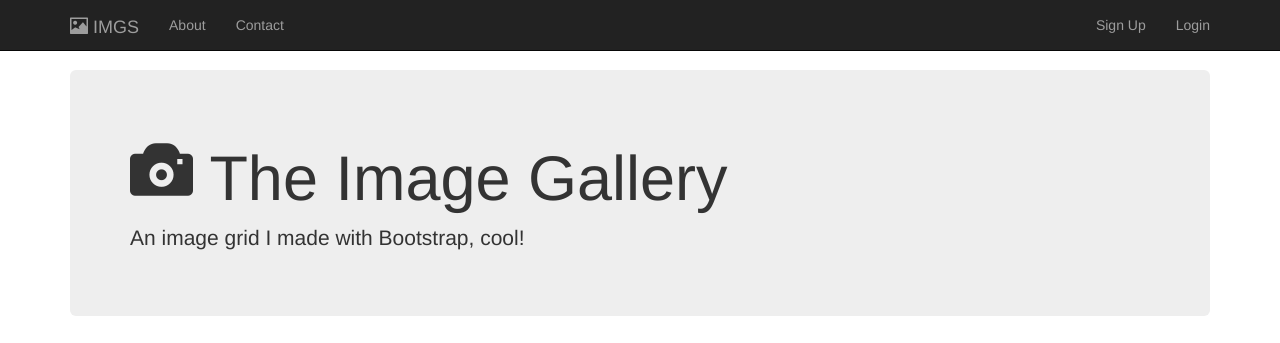
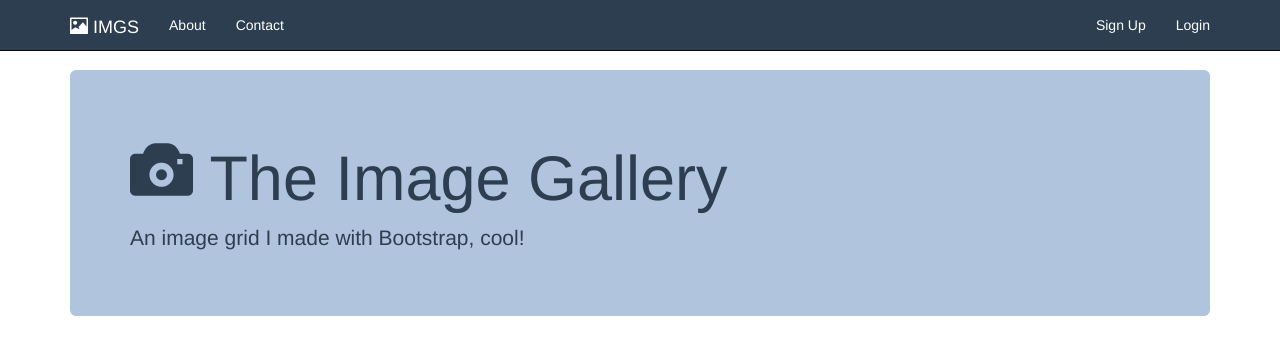
Before and after one commit to reenamn/WebDevBootCamp, a plain HTML site: page gallery.html in a window 1280 px wide. Shown: the top 343 px of the page. Drawn offline with nearby package versions, Linux system fonts and the light colour scheme.

Commit message:
gallery pt2 half

```diff
--- a/gallery.css
+++ b/gallery.css
@@ -7,3 +7,20 @@
 body{
 	padding-top: 70px;
 }
+
+.jumbotron{
+	color: #2c3e50;
+	background-color: lightsteelblue;
+}
+
+.navbar-inverse{
+	background-color: #2c3e50;
+}
+
+.navbar-inverse .navbar-nav>li>a {
+    color: white;
+}
+
+.navbar-inverse .navbar-brand {
+    color: white;
+}
--- a/gallery.html
+++ b/gallery.html
@@ -2,12 +2,15 @@
 <html>
 <head>
 	<title>Image Gallery</title>
-	<!-- Latest compiled and minified CSS -->
+	<!-- Latest compiled and minified BOOTSTRAP CSS-->
 	<link rel="stylesheet" href="https://maxcdn.bootstrapcdn.com/bootstrap/3.3.7/css/bootstrap.min.css" integrity="sha384-BVYiiSIFeK1dGmJRAkycuHAHRg32OmUcww7on3RYdg4Va+PmSTsz/K68vbdEjh4u" crossorigin="anonymous">
 
-	<!-- CSS STYLES-->
+<!-- *** IT IS IMPORTANT THAT YOUR CSS STYLES IS AFTER BOOTSTRAP CSS ***-->
+<!-- *** THIS WAY YOU CAN OVERWRITE BOOTSTRAP CSS *** -->
+	<!--MY CSS STYLES-->
 	<link rel="stylesheet" type="text/css" href="gallery.css">
-
+	<!-- Font Awesome CDN -->
+	<script defer src="https://use.fontawesome.com/releases/v5.0.6/js/all.js"></script>
 </head>
 <body>
 	<!-- NAV -->
@@ -67,5 +70,7 @@
   crossorigin="anonymous"></script>
 <!-- Latest compiled and minified JavaScript -->
 <script src="https://maxcdn.bootstrapcdn.com/bootstrap/3.3.7/js/bootstrap.min.js" integrity="sha384-Tc5IQib027qvyjSMfHjOMaLkfuWVxZxUPnCJA7l2mCWNIpG9mGCD8wGNIcPD7Txa" crossorigin="anonymous"></script>
+
+
 </body>
 </html>
```
